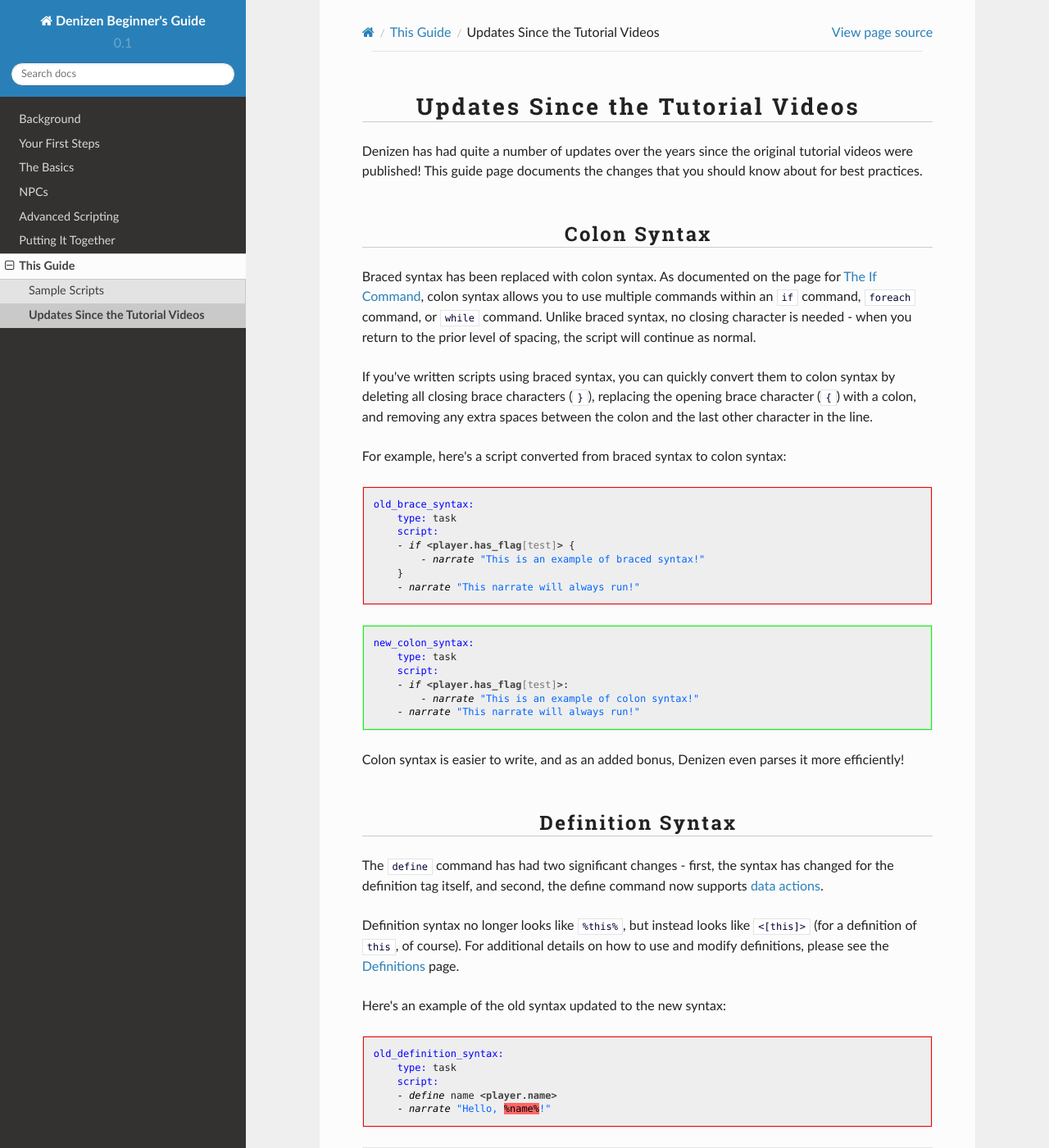
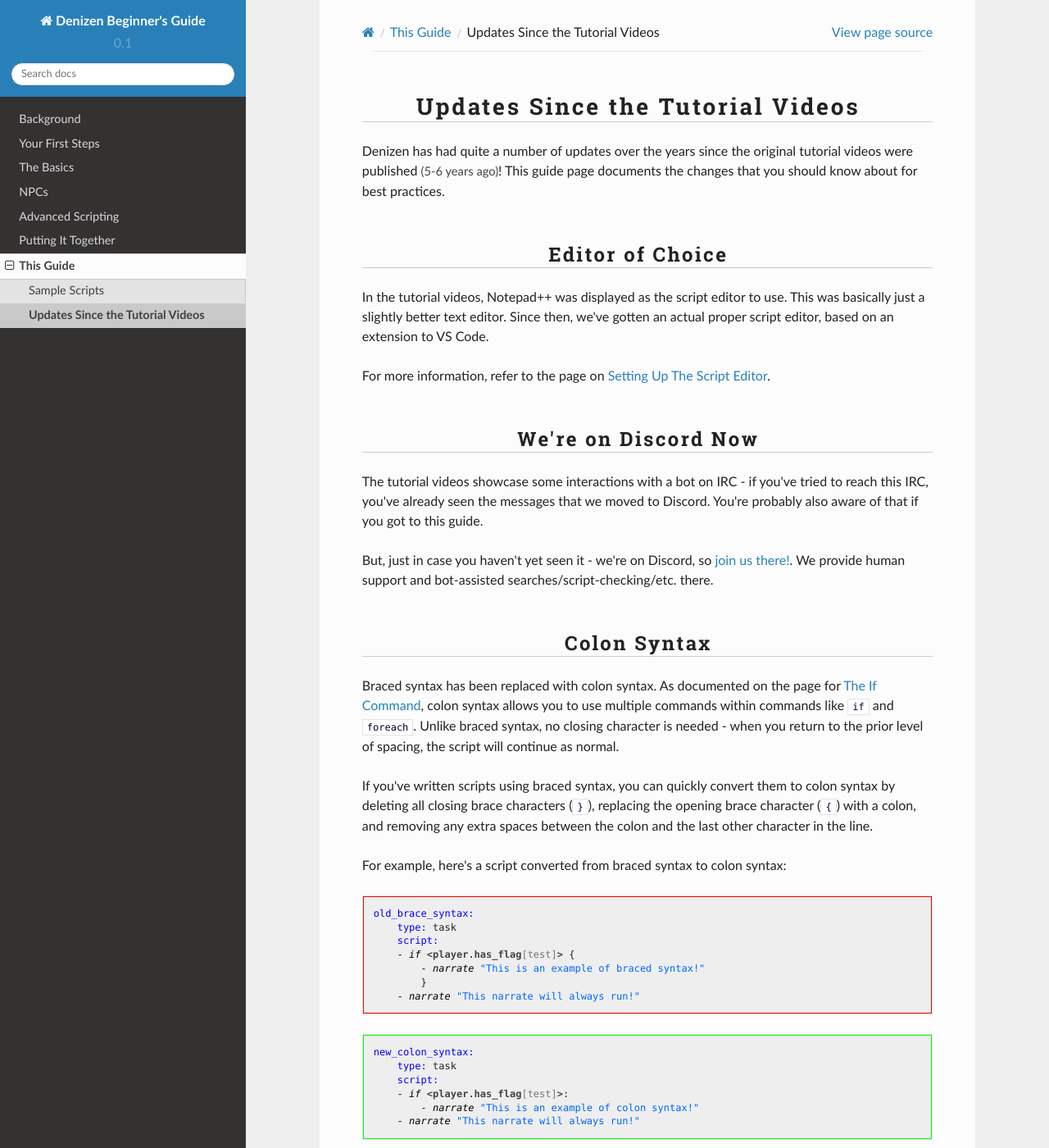
Before and after one commit to DenizenScript/Denizen-Beginners-Guide, a Sphinx documentation site: the page built from source/guides/this-guide/updates-since-videos.md, in a window 1280 px wide and 1400 px high. Shown: the whole window at 82% size. Built offline with Sphinx 7.4.7 and the Read the Docs theme 2.0.0, drawn with Linux system fonts in a browser that asks for light colours; some of the changed text lies outside the part shown.

Commit message:
updates, cleanings, additions to "Updates Since Videos"

````diff
--- a/source/guides/this-guide/updates-since-videos.md
+++ b/source/guides/this-guide/updates-since-videos.md
@@ -1,12 +1,23 @@
 Updates Since the Tutorial Videos
 ---------------------------------
 
-Denizen has had quite a number of updates over the years since the original tutorial videos were published! This guide page documents the changes that you should know about for best practices.
+Denizen has had quite a number of updates over the years since the original tutorial videos were published <span class="parens">(5-6 years ago)</span>! This guide page documents the changes that you should know about for best practices.
+
+### Editor of Choice
+
+In the tutorial videos, Notepad++ was displayed as the script editor to use. This was basically just a slightly better text editor. Since then, we've gotten an actual proper script editor, based on an extension to VS Code.
+
+For more information, refer to the page on [Setting Up The Script Editor](/guides/first-steps/script-editor).
+
+### We're on Discord Now
+
+The tutorial videos showcase some interactions with a bot on IRC - if you've tried to reach this IRC, you've already seen the messages that we moved to Discord. You're probably also aware of that if you got to this guide.
+
+But, just in case you haven't yet seen it - we're on Discord, so [join us there!](https://discord.gg/Q6pZGSR). We provide human support and bot-assisted searches/script-checking/etc. there.
 
 ### Colon Syntax
 
-Braced syntax has been replaced with colon syntax. As documented on the page for [The If Command](/guides/basics/if-command), colon syntax allows you to use multiple commands within an `if` command, `foreach` command, or `while` command. Unlike braced syntax, no closing character is needed - when you return to the prior level of spacing, the script will continue as normal.
-
+Braced syntax has been replaced with colon syntax. As documented on the page for [The If Command](/guides/basics/if-command), colon syntax allows you to use multiple commands within commands like `if` and `foreach`. Unlike braced syntax, no closing character is needed - when you return to the prior level of spacing, the script will continue as normal.
 
 If you've written scripts using braced syntax, you can quickly convert them to colon syntax by deleting all closing brace characters (`}`), replacing the opening brace character (`{`) with a colon, and removing any extra spaces between the colon and the last other character in the line.
 
@@ -18,7 +29,7 @@ old_brace_syntax:
     script:
     - if <player.has_flag[test]> {
         - narrate "This is an example of braced syntax!"
-    }
+        }
     - narrate "This narrate will always run!"
 ```
 
@@ -31,13 +42,16 @@ new_colon_syntax:
     - narrate "This narrate will always run!"
 ```
 
-Colon syntax is easier to write, and as an added bonus, Denizen even parses it more efficiently!
+Colon syntax is easier to write, looks cleaner, and as an added bonus, Denizen even parses it more efficiently!
 
 ### Definition Syntax
 
 The `define` command has had two significant changes - first, the syntax has changed for the definition tag itself, and second, the define command now supports [data actions](https://one.denizenscript.com/denizen/lngs/data%20actions).
 
-Definition syntax no longer looks like `%this%`, but instead looks like `<[this]>` (for a definition of `this`, of course). For additional details on how to use and modify definitions, please see the [Definitions](/guides/basics/definitions) page.
+The videos taught two different forms of definition syntax: First, the 'ancient style' percent syntax (like `%this%`), and second, the 'old style' tag syntax (like `<def[this]>`).
+Definition tags no longer look like that, but instead looks like `<[this]>` <span class="parens">(for a definition named `this`, of course)</span>. For additional details on how to use and modify definitions, please see the [Definitions](/guides/basics/definitions) page.
+
+Note that `%name%` is considered ancient and completely unsupported, and should never be used. `<def[name]>` however is considered an older/alternative syntax for the modern `<[name]>` <span class="parens">(it's the same tag-base syntax, except the empty-name tag is now available in place of a tag named `def`)</span>.
 
 Here's an example of the old syntax updated to the new syntax:
 
@@ -57,30 +74,43 @@ new_definition_syntax:
     - narrate "Hello, <[name]>!"
 ```
 
-### Operators Versus .is[].to[]
+### Changes To The While Command
 
 In the past, the `while` command previously only accepted one argument, so it was necessary to use tags like `<player.health.is[>=].to[10]>]>` to evaluate expressions.
 
-This limitation no longer exists - the `while` command now supports operators.
+This limitation no longer exists - the `while` command now supports operators, the same as the `if` command.
 
-The following is an example of a task script using the `while` command that will narrate to a player when their health is below 10, with both old and modern syntax:
+The following is an example of a task script using the `while` command that will wait for a player's health to drop below 10, then narrate a warning to them, with both old and modern syntax:
 
 ```dscript_red
 old_while_syntax:
     type: task
     script:
+    - narrate "Challenge: don't lose too much health!"
     - while <player.health.is[>=].to[10]>:
         - wait 1s
-    - narrate "Your health is getting low!"
+    - narrate "Your health got too low! You lose!"
 ```
 
 ```dscript_green
 new_while_syntax:
     type:
     script:
+    - narrate "Challenge: don't lose too much health!"
     - while <player.health> >= 10:
         - wait 1s
-    - narrate "Your health is getting low!"
+    - narrate "Your health got too low! You lose!"
+```
+
+Note that this specific waiting-until-something style of logic has as well been replaced by a specialized command, `waituntil`, which can be used like so:
+
+```dscript_green
+new_while_syntax:
+    type:
+    script:
+    - narrate "Challenge: don't lose too much health!"
+    - waituntil rate:1s <player.health> < 10
+    - narrate "Your health got too low! You lose!"
 ```
 
 ### Assignment Script Updates
@@ -103,7 +133,7 @@ new_assignment_script:
     - my_cool_npc_interaction
 ```
 
-### Stop is the New Queue Clear
+### Stop Is The New Queue Clear
 
 `queue clear` was once used to stop a queue while it was running. That command has been updated to `stop`.
 
@@ -127,11 +157,11 @@ new_stop:
     - narrate "You don't have the necessary buff!"
 ```
 
-### Use .has_flag[] to Check Flag Existence
+### Use .has_flag[] To Check Flag Existence
 
-In the past, including [the Kill Quest tutorial video](https://one.denizenscript.com/denizen/vids/Putting%20It%20Together:%20A%20Kill%20Quest), `.flag[]` was used to check both the value of a flag and whether the flag existed.
+In the past, including [the Kill Quest](/guides/put-it-together/kill-quest) tutorial video, `.flag[]` was used to check both the value of a flag and whether the flag existed.
 
-Now, the correct way to check whether a flag exists is to use `.has_flag[]`. `.flag[]` is now only for checking the value of a flag, and should only be used where the flag is known to exist. Here are some examples:
+Now, the correct way to check whether a flag exists is to use `.has_flag[]`. `.flag[]` is now only for reading the value of a flag, and should only be used where the flag is known to exist <span class="parens">(or with a fallback)</span>. Here is an example:
 
 ```dscript_red
 old_flag:
````
Also changed, not shown: other parts of source/guides/this-guide/updates-since-videos.md (+3 -0 lines).
